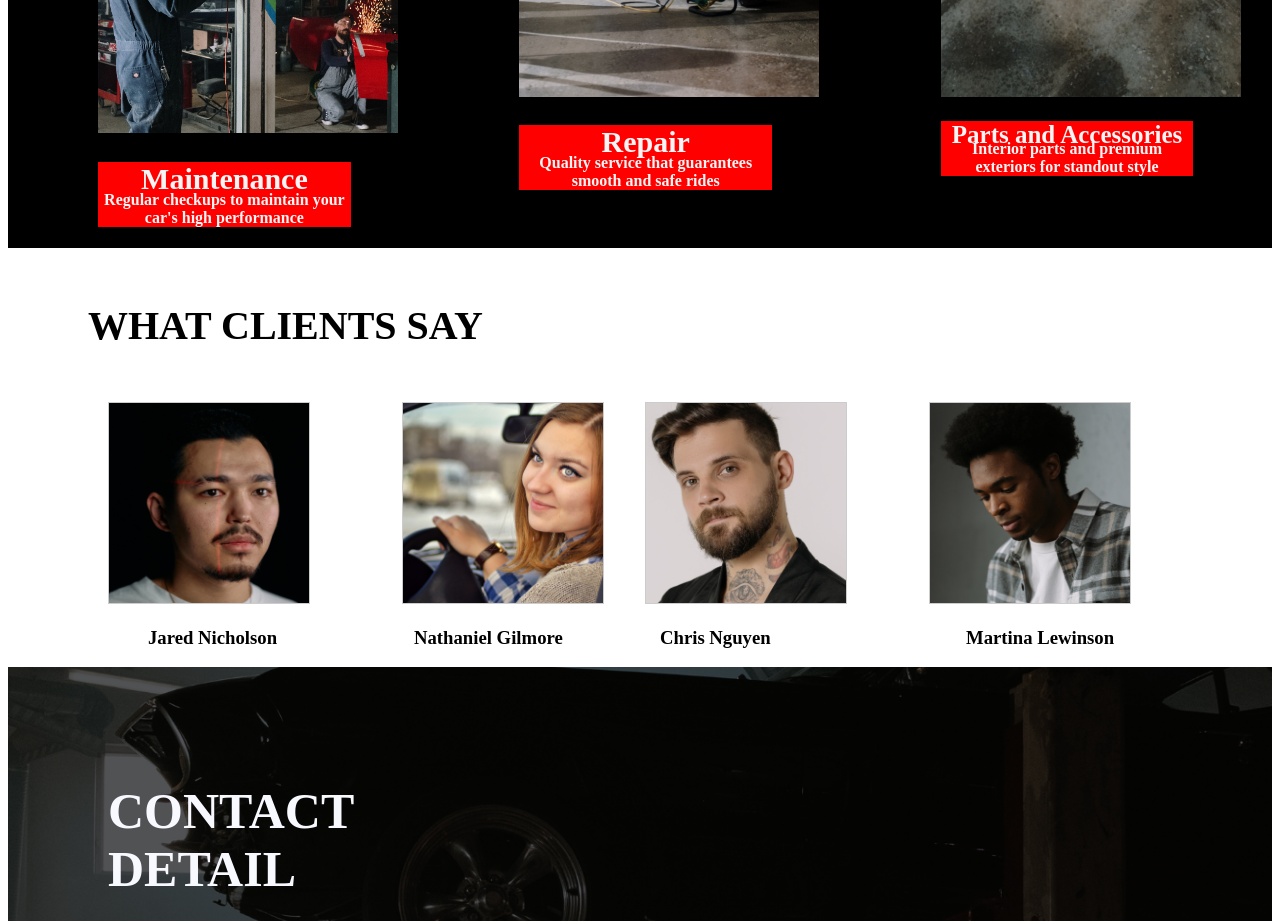
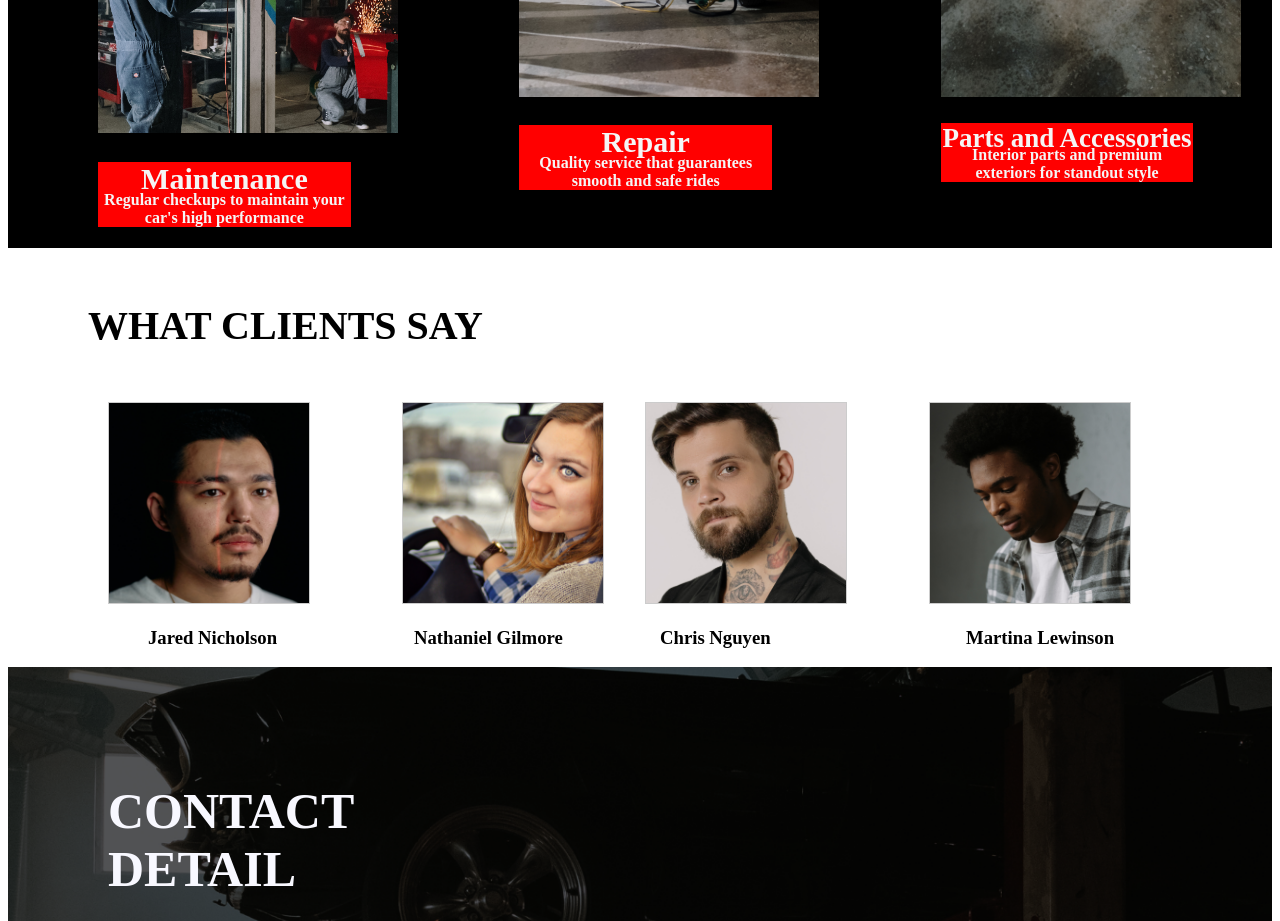
Before and after one commit to RAJIX13/Webpage-Design-final, a plain HTML site: page index.html in a window 1280 px wide. Shown: the part 2060-2981 px from the top of the page. Drawn offline with Linux system fonts and the light colour scheme.

Commit message:
Update index.html

```diff
--- a/index.html
+++ b/index.html
@@ -71,7 +71,7 @@
 								width:300px;
 								height:400px;
 								border: solid: 1px #CCC"/>
-								<h2 style="color:whitesmoke; background-color: red; width: 60%; margin-left: 90px;font-size: 25px;"><center>Parts and Accessories</h2>
+								<h2 style="color:whitesmoke; background-color: red; width: 60%; margin-left: 90px;font-size: 27px;"><center>Parts and Accessories</h2>
 									<h4 style="color:whitesmoke;background-color: red; width: 60%; margin-left: 90px;margin-top: -30px;"><center>Interior parts and premium <br>exteriors for standout style</h4>
 									</div>
 								</div>
```
